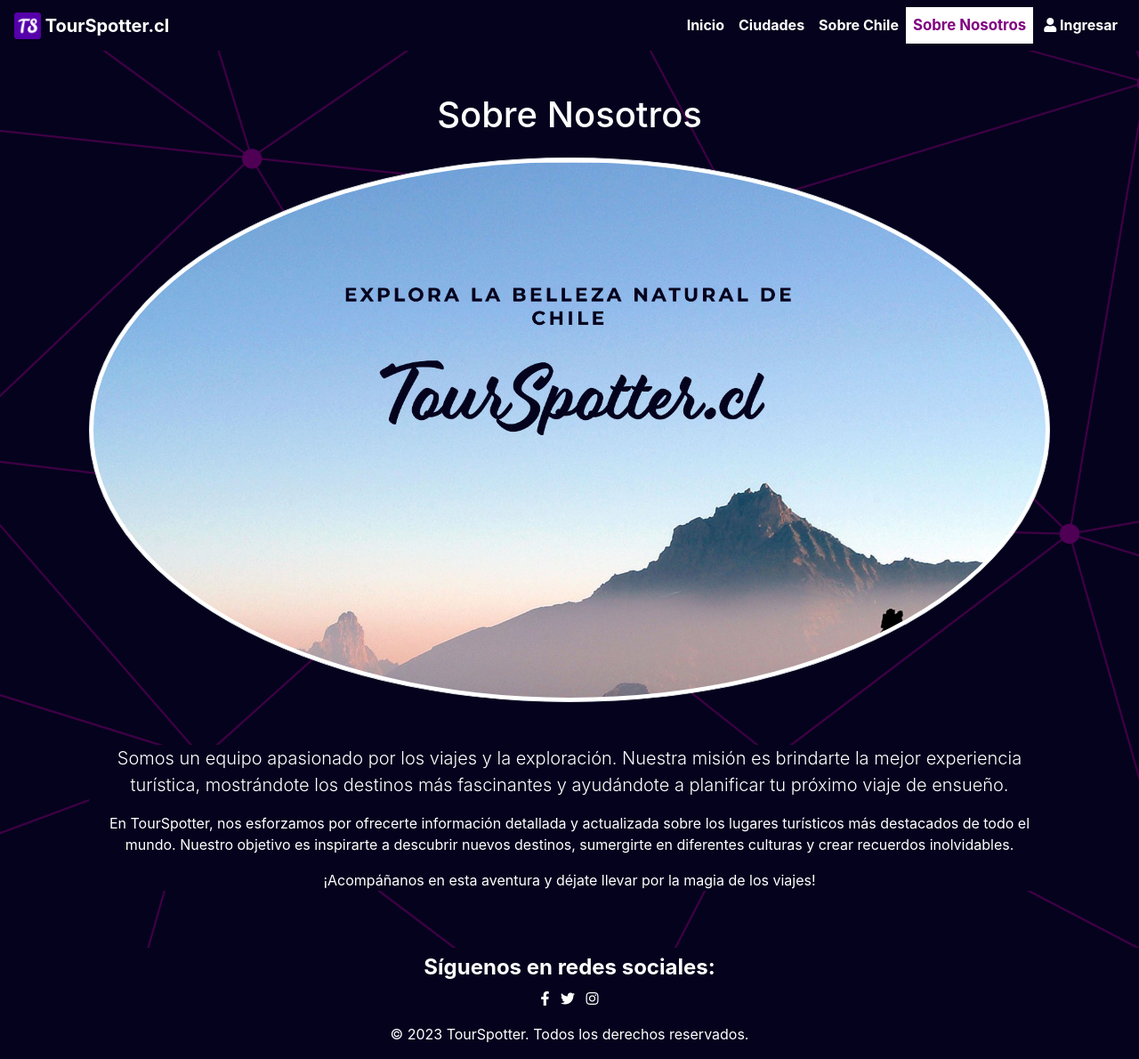
After one commit to Fbntos/TourSpotter, a Django app: page /about/ in a window 1280 px wide. The commit adds this page. Shown: the whole page at 89% size. Run offline with Django 4.2, Linux system fonts and the light colour scheme; some libraries are stand-ins or nearby versions.

Commit message:
Add(Navbar,About,Ciudades,Detail): Se han añaddido los templates faltantes los cuales aun estan por terminar

```diff
--- a/TourSpotter/urls.py
+++ b/TourSpotter/urls.py
@@ -17,14 +17,17 @@ Including another URLconf
 from django.contrib import admin
 from django.urls import path,include
 from web import views
+from django.contrib.auth import views as auth_views
 
 
 
 urlpatterns = [
     path("", include('web.urls')),
-    # path("ciudad/",include('web.urls')),
-    path("ciudad_detail/", views.ciudad, name='ciudad_detail'),
+    path('ciudad_detail/<int:ciudad_id>/', views.ciudad_detail, name='ciudad_detail'),
     path("chile/", views.chile, name="sobre_chile"),
     path('admin/', admin.site.urls),
-    path('accounts/', include('django.contrib.auth.urls'))
+    path('accounts/', include('django.contrib.auth.urls')),
+    path('logout/', auth_views.LogoutView.as_view(), name='logout'),
+    path("about/", views.about, name="about"),
+    path("ciudades/", views.ciudades, name="ciudades")
 ]
--- a/web/static/css/style_base.css
+++ b/web/static/css/style_base.css
@@ -1,3 +1,8 @@
+*{
+    margin: 0px;
+    padding: 0px;
+}
+
 body {
     background-image: url('../img/bg.png');
 }
@@ -42,10 +47,39 @@ p {
 }
 
 .separador-container {
-    width: 80%; /* Ajusta el ancho según tus necesidades */
-    margin: 0 auto; /* Centra el contenedor horizontalmente */
+    width: 100%;
+    margin: 0 auto;
 }
 
 .ciudades-container {
     color: #fff;
 }
+
+.navbar-nav .nav-item.active > .nav-link {
+    color: purple !important;
+    background-color: #fff;
+    font-size: 1.05rem;
+}
+
+.card-img-top {
+    height: 250px;
+}
+
+.custom-button {
+    transition: background-color 0.3s ease-in-out;
+}
+
+.custom-button {
+    /* Estilos del botón */
+    position: relative;
+    overflow: hidden;
+}
+
+.equal-height-row {
+    display: flex;
+    flex-wrap: wrap;
+}
+
+.equal-height-row .card {
+    flex: 1 0 100%;
+}
--- /dev/null
+++ b/web/templates/about.html
@@ -0,0 +1,21 @@
+{% extends 'base.html' %}
+{% load static %}
+{% block title %}<title>TourSpotter - Chile</title>{% endblock  %}
+
+{% block content %}
+    <h1 class="text-center">Sobre Nosotros</h1>
+    <div class="container mt-4">
+        <div class="row">
+            <div class="col-lg-12 mb-5">
+                <img src="{% static 'img/tourspotter.png' %}" class="rounded-circle img-thumbnail" alt="Logo">
+            </div>
+        </div>
+        <div class='bg-card'>
+            <div class="col">
+                <p class="lead text-center">Somos un equipo apasionado por los viajes y la exploración. Nuestra misión es brindarte la mejor experiencia turística, mostrándote los destinos más fascinantes y ayudándote a planificar tu próximo viaje de ensueño.</p>
+                <p class="text-center">En TourSpotter, nos esforzamos por ofrecerte información detallada y actualizada sobre los lugares turísticos más destacados de todo el mundo. Nuestro objetivo es inspirarte a descubrir nuevos destinos, sumergirte en diferentes culturas y crear recuerdos inolvidables.</p>
+                <p class="text-center">¡Acompáñanos en esta aventura y déjate llevar por la magia de los viajes!</p>
+            </div>
+        </div>
+    </div>
+{% endblock  %}
--- a/web/templates/navbar.html
+++ b/web/templates/navbar.html
@@ -1,4 +1,4 @@
-<nav class="navbar navbar-expand-lg navbar-light">
+<nav class="navbar navbar-expand-lg navbar-light" id='footer'>
     <a class="navbar-brand navbar-title font-weight-bold" href="/">
         {% load static %}
         <img src="{% static 'img/favicon/favicon-32x32.png' %}" width="30" height="30" class="d-inline-block align-top" alt="">
@@ -9,18 +9,50 @@
     </button>
     <div class="collapse navbar-collapse" id="navbarNav">
         <ul class="navbar-nav ml-auto font-weight-bold">
-          <li class="nav-item active">
+            <li class="nav-item {% if request.path == '/' %}active{% endif %}">
                 <a class="nav-link" href="/">Inicio<span class="sr-only">(current)</span></a>
             </li>
-          <li class="nav-item">
+            <li class="nav-item {% if request.path == '/ciudades/' %}active{% endif %}">
                 <a class="nav-link" href="/ciudades">Ciudades</a>
             </li>
-          <li class="nav-item">
+            <li class="nav-item {% if request.path == '/chile/' %}active{% endif %}">
                 <a class="nav-link" href="/chile">Sobre Chile</a>
             </li>
-          <li class="nav-item">
-              <a class="nav-link disabled" href="/about">Sobre Nosotros</a>
+            <li class="nav-item {% if request.path == '/about/' %}active{% endif %}">
+                <a class="nav-link" href="/about">Sobre Nosotros</a>
             </li>
+
+            {% if not user.is_authenticated %}
+                <li class="nav-item pl-1 {% if request.path == '/accounts/login/' %}active{% endif %}">
+                    <a class="nav-link" href="/accounts/login"><i class="fas fa-user"></i>  Ingresar</a>
+                </li>
+            {% else %}
+                <li class="nav-item pl-1">
+                    <a class="nav-link" href="#" data-toggle="modal" data-target="#logoutModal">
+                    <i class="fas fa-sign-out-alt"></i>  Salir
+                    </a>
+                </li>
+            {% endif %}
         </ul>
     </div>
   </nav>
+
+    <div class="modal fade" id="logoutModal" tabindex="-1" role="dialog" aria-labelledby="logoutModalLabel" aria-hidden="true">
+        <div class="modal-dialog" role="document">
+        <div class="modal-content">
+            <div class="modal-header">
+            <h5 class="modal-title" id="logoutModalLabel">Cerrar sesión</h5>
+            <button type="button" class="close" data-dismiss="modal" aria-label="Close">
+                <span aria-hidden="true">&times;</span>
+            </button>
+            </div>
+            <div class="modal-body">
+            <p class='text-dark'>¿Estás seguro de que deseas salir?</p>
+            </div>
+            <div class="modal-footer">
+            <button type="button" class="btn btn-secondary" data-dismiss="modal">Cancelar</button>
+            <a href="{% url 'logout' %}" class="btn btn-primary">Salir</a>
+            </div>
+        </div>
+        </div>
+    </div>
--- a/web/views.py
+++ b/web/views.py
@@ -9,10 +9,17 @@ def home(request):
     ciudades = Ciudad.objects.all()
     return render(request,'home.html',{'ciudades':ciudades})
 
-
-def ciudad(request):
-    # ciudad = get_object_or_404(Ciudad, id=ciudad_id)
-    return render(request,'ciudad.html')
+@login_required
+def ciudad_detail(request,ciudad_id):
+    ciudad = get_object_or_404(Ciudad, id=ciudad_id)
+    return render(request,'ciudad_detail.html', {'ciudad':ciudad})
 
 def chile(request):
     return render(request,'chile.html')
+
+def about(request):
+    return render(request,'about.html')
+
+def ciudades(request):
+    ciudades = Ciudad.objects.all()
+    return render(request,'ciudades.html',{'ciudades':ciudades})
```
Also changed, not shown: web/templates/ciudades.html (added, +26 -0 lines), web/templates/home.html (+12 -2 lines), web/templates/registration/login.html (+8 -4 lines), db.sqlite3, web/static/img/tourspotter.png (added), web/templates/ciudad_detail.html (renamed from web/templates/ciudad.html). Lines whose indentation alone changed are shown as unchanged.
